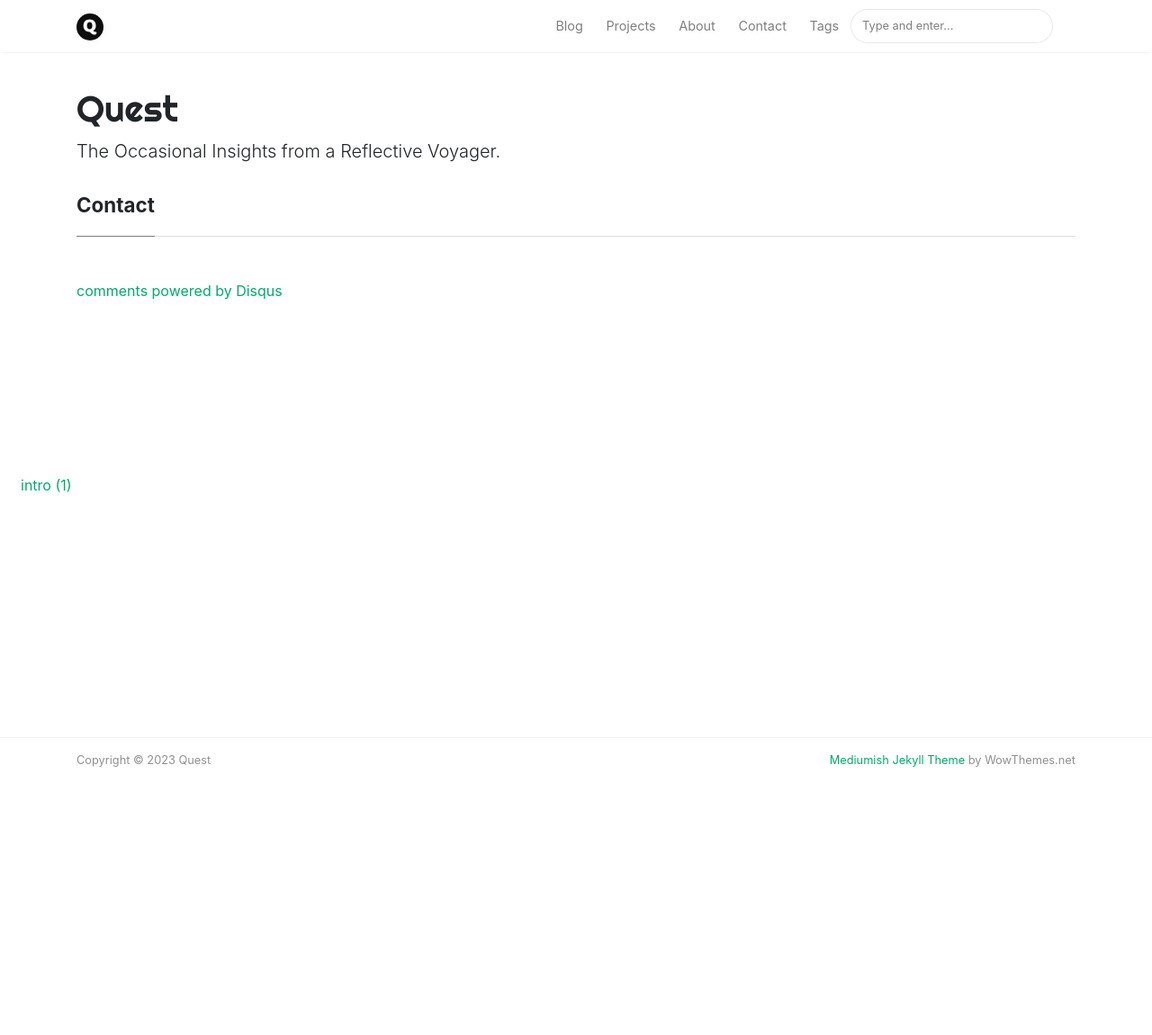
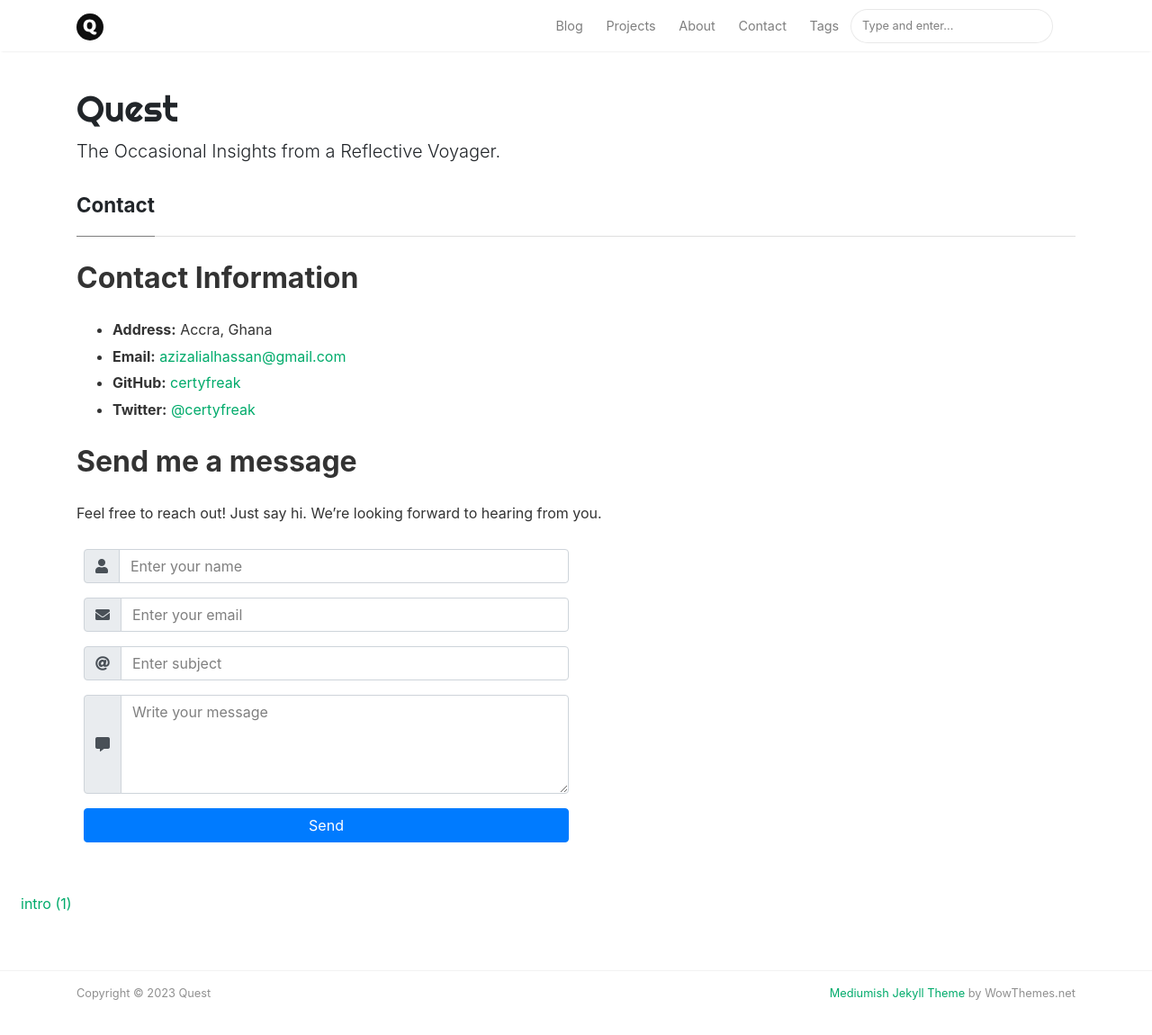
Before and after one commit to certyfreak/certyfreak, a Jekyll site: the page built from _pages/contact.md, in a window 1280 px wide and 1187 px high. Shown: the top 1150 px of the window at 90% size. Built offline with Jekyll 4.4.1, drawn with Linux system fonts in a browser that asks for light colours; nearby versions of some CDN libraries; comment, search, counter and statistics services are not loaded.

Commit message:
minor changes

```diff
--- /dev/null
+++ b/_includes/contact-form.html
@@ -0,0 +1,29 @@
+<form action="https://formspree.io/f/maygkogw" class="p-2 w-50" method="POST">
+    <div class="form-group input-group">
+      <div class="input-group-prepend">
+        <span class="input-group-text"><i class="fas fa-user"></i></span>
+      </div>
+      <input type="text" name="name" class="form-control" placeholder="Enter your name" required>
+    </div>
+    <div class="form-group input-group">
+      <div class="input-group-prepend">
+        <span class="input-group-text"><i class="fas fa-envelope"></i></span>
+      </div>
+      <input type="email" name="email" class="form-control" placeholder="Enter your email" required>
+    </div>
+    <div class="form-group input-group">
+      <div class="input-group-prepend">
+        <span class="input-group-text"><i class="fas fa-at"></i></span>
+      </div>
+      <input type="text" name="subject" class="form-control" placeholder="Enter subject" required>
+    </div>
+    <div class="form-group input-group">
+      <div class="input-group-prepend">
+        <span class="input-group-text"><i class="fas fa-comment-alt"></i></span>
+      </div>
+      <textarea name="msg" id="msg" class="form-control" placeholder="Write your message" cols="30" rows="4" required></textarea>
+    </div>
+    <div class="form-group">
+      <input type="submit" name="submit" id="submit" class="btn btn-primary btn-block" value="Send">
+    </div>
+  </form>
--- a/_pages/contact.md
+++ b/_pages/contact.md
@@ -2,5 +2,18 @@
 layout: page
 title: Contact
 permalink: /contact
-comments: true
 ---
+
+## Contact Information
+
+- **Address:**  Accra, Ghana
+- **Email:** [azizalialhassan@gmail.com](mailto:azizalialhassan@gmail.com)
+- **GitHub:** [certyfreak](https://github.com/certyfreak)
+- **Twitter:** [@certyfreak](https://twitter.com/certyfreak)
+
+
+## Send me a message
+
+Feel free to reach out! Just say hi. We're looking forward to hearing from you.
+
+{% include contact-form.html %}
```
Also changed, not shown: _pages/about.md (+1 -29 lines), _pages/projects.md (+6 -0 lines).
